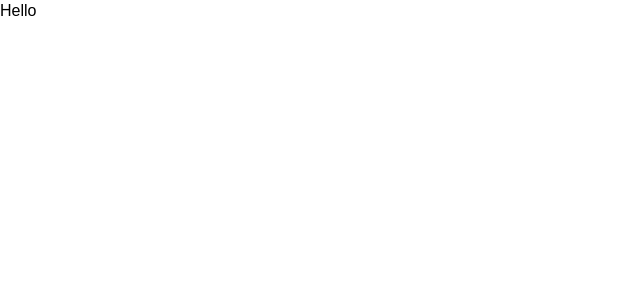
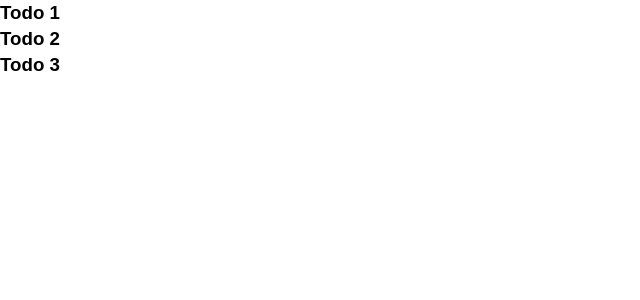
Before and after one commit to jpark-dev/my-vue, a Vue app: page / in a window 1280 px wide. Shown: the top 300 px of the page, without its empty margins (0-640 px from the left). Built offline with nearby package versions, Linux system fonts and the light colour scheme.

Commit message:
Created Todo component to be imported and rendered in App.vue. Used v-bind to pas the prop to the component. Used v-for for iteration and bound key prop.

```diff
--- a/src/App.vue
+++ b/src/App.vue
@@ -1,14 +1,36 @@
 <template>
-  <div id="app">{{ msg }}</div>
+  <div id="app">
+    <Todos v-bind:todos="todos" />
+  </div>
 </template>
 
 <script>
+import Todos from "./components/Todos";
+
 export default {
   name: "App",
-  components: {},
+  components: {
+    Todos,
+  },
   data() {
     return {
-      msg: "Hello",
+      todos: [
+        {
+          id: 1,
+          title: "Todo 1",
+          completed: false,
+        },
+        {
+          id: 2,
+          title: "Todo 2",
+          completed: true,
+        },
+        {
+          id: 3,
+          title: "Todo 3",
+          completed: false,
+        },
+      ],
     };
   },
 };
--- /dev/null
+++ b/src/components/Todos.vue
@@ -0,0 +1,16 @@
+<template>
+  <div>
+    <div v-bind:key="todo.id" v-for="todo in todos">
+      <h3>{{ todo.title }}</h3>
+    </div>
+  </div>
+</template>
+
+<script>
+export default {
+  name: "Todos",
+  props: ["todos"],
+};
+</script>
+
+<style scoped></style>
```
